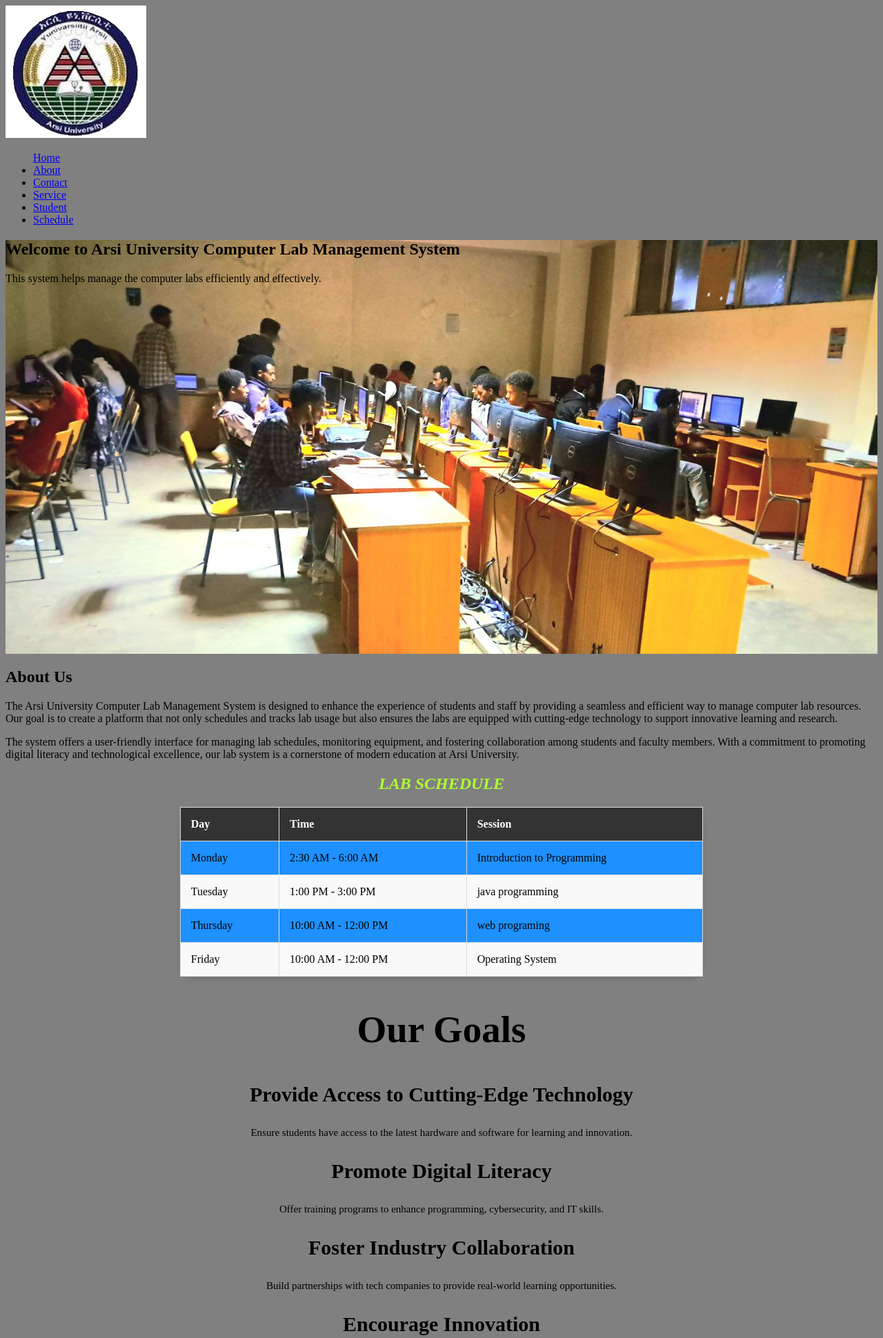
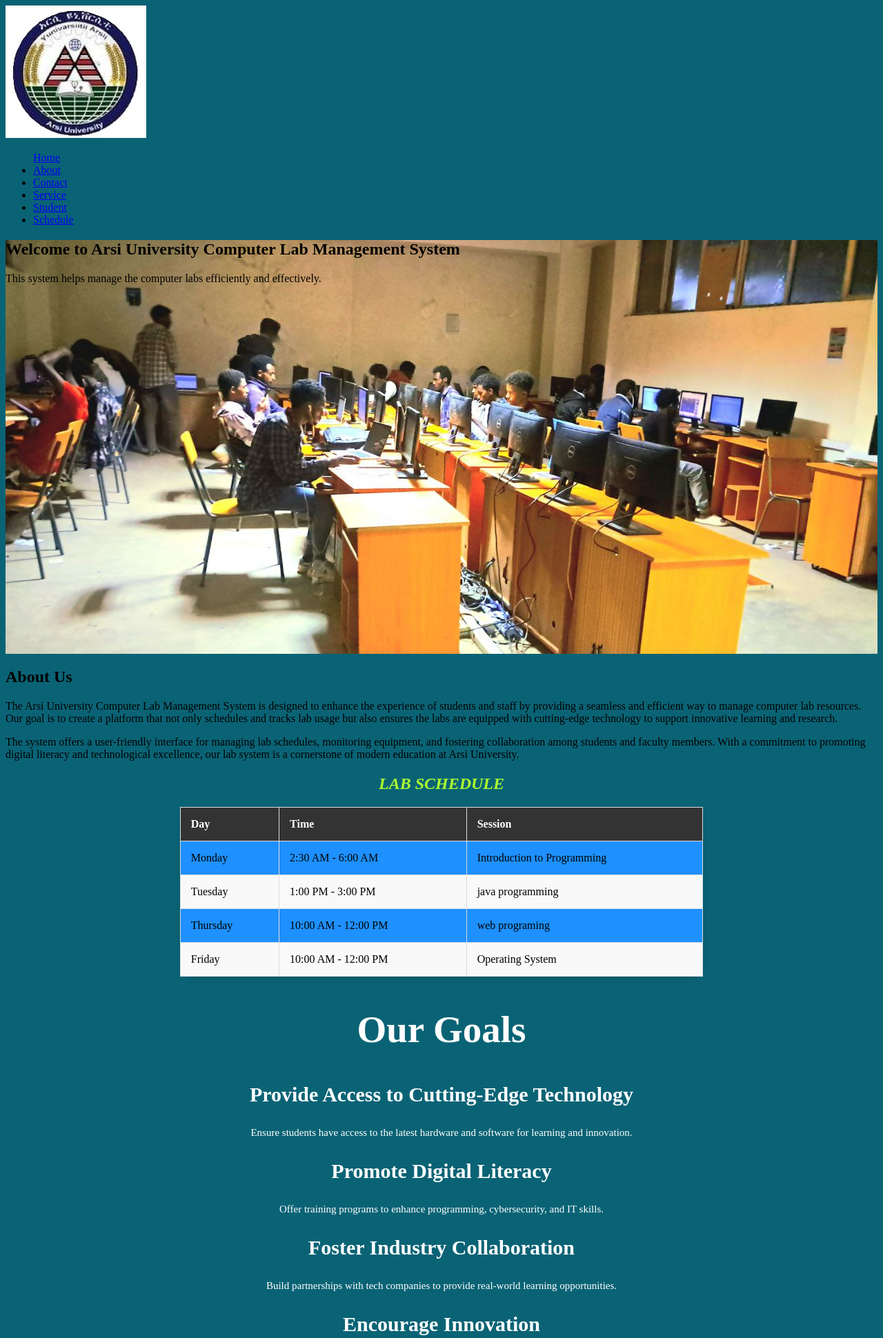
Before and after one commit to Kelbessa02/WebProgrammingGroup-5, a PHP site: page / in a window 1280 px wide. Shown: the top 1940 px of the page at 69% size. Run offline with PHP 8.4, Linux system fonts and the light colour scheme.

Commit message:
add background color

```diff
--- a/CSS/Style.css
+++ b/CSS/Style.css
@@ -1,5 +1,6 @@
     Body {
-        background-color: gray;
+        background-color: #0a6375;
+
     }
 
     #home {
@@ -9,7 +10,7 @@
     }
 
     .style {
-        color: black;
+        color: white;
         font-weight: bold;
         font-family: 'Times New Roman', Times, serif;
         font-size: 55px;
@@ -20,14 +21,18 @@
 
     .content {
         align-items: center;
+        color: white;
+        list-style: square;
     }
 
     .content h3 {
         font-size: 30px;
         text-align: center;
+        list-style: square;
     }
 
     .content p {
+        list-style: square;
         font-size: 15px;
         text-align: center;
     }
@@ -48,18 +53,20 @@
     #add {
         border-radius: 25px;
         border: 4px solid green;
+        background-color: #0a6373;
         border-left-width: 20px;
         border-left: 10px solid red;
         border-top: 10px solid goldenrod;
         border-right: 10px solid magenta;
         border-bottom: 10px solid green;
+
     }
 
     #FirstName {
         border-radius: 10px;
         width: 25%;
         padding: 12px;
-        border: 5px solid darkgray;
+        border: 5px solid #0a6375;
     }
 
     #LastName {
--- a/index.html
+++ b/index.html
@@ -117,7 +117,7 @@
             <h2 class="style">Our Goals</h2>
 
             <div class="content">
-                <h3> Provide Access to Cutting-Edge Technology</h3>
+                <h3 style="list-style: disc;"> Provide Access to Cutting-Edge Technology</h3>
                 <p>Ensure students have access to the latest hardware and software for learning and innovation.</p>
 
 
```
